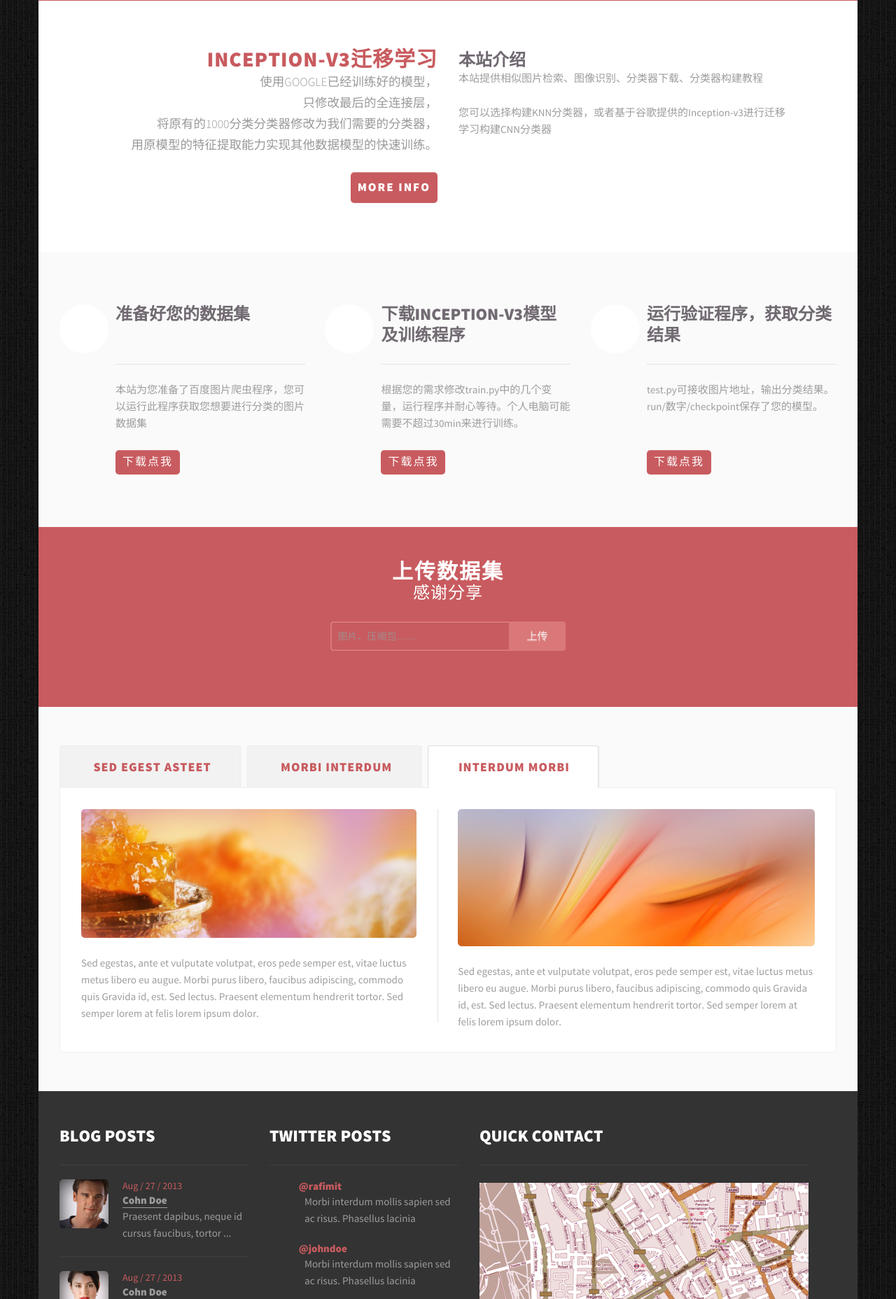
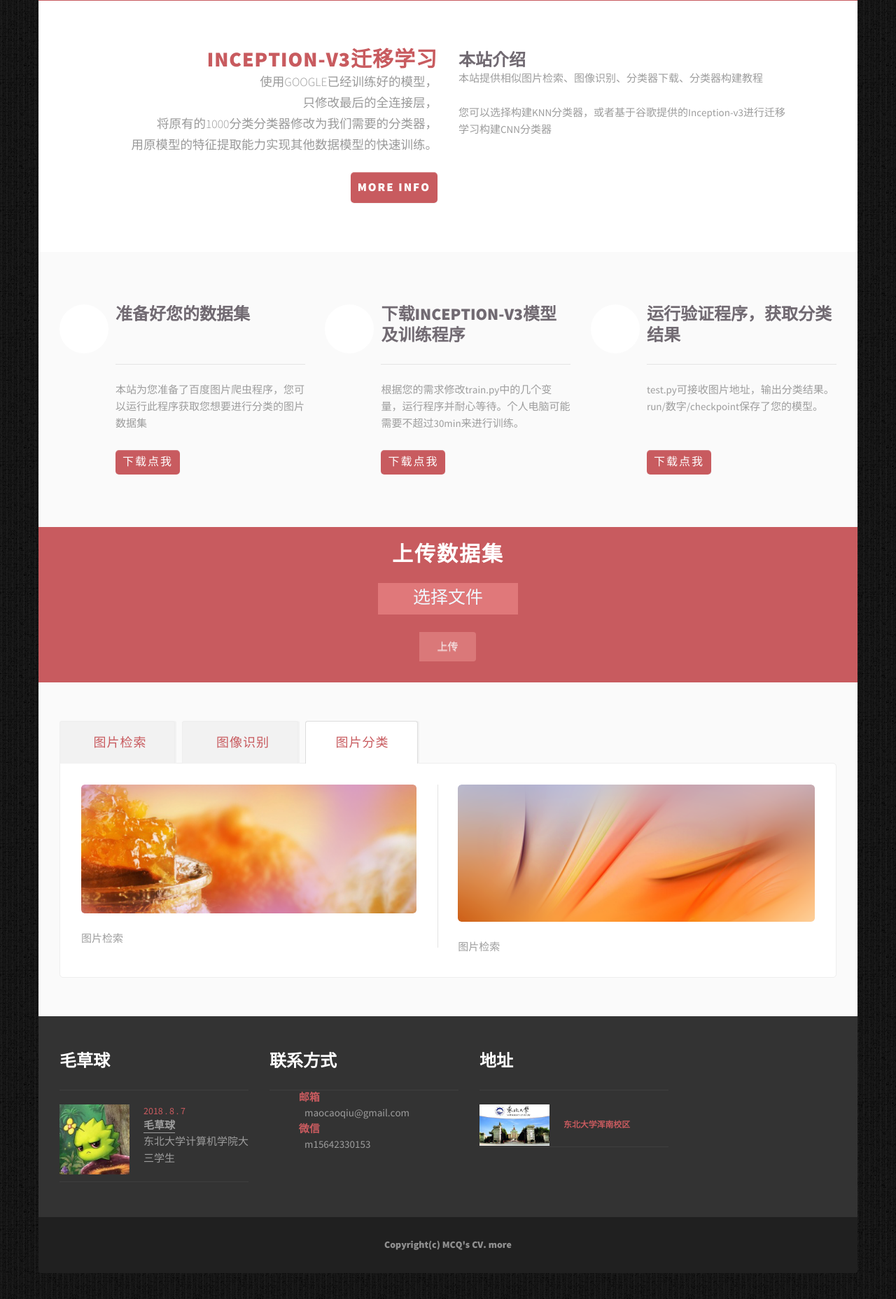
Before and after one commit to HellooYing/mcq-s_cv_web, a Python web app: template templates/index.html in a window 1280 px wide. Shown: the part 897-2753 px from the top of the page at 70% size. Run offline with Jinja, Linux system fonts and the light colour scheme; the template is opened without the code that fills it, so the values that code supplies are empty; some libraries are stand-ins or nearby versions; some web fonts are replaced.

Commit message:
基本调完前端模板，完成了文件s传输

```diff
--- a/main.py
+++ b/main.py
@@ -1,12 +1,12 @@
 from settings import settings,is_closing,signal_handler,try_exit
-from model import MainHandler,LoginHandler
+from model import MainHandler,UploadHandler
 import tornado.ioloop
 import signal
 from tornado.options import options
 
 application = tornado.web.Application([
     (r"/", MainHandler),
-    (r"/login", LoginHandler),
+    (r"/upload", UploadHandler),
 ], **settings)
 
 
--- a/static/css/custom-styles.css
+++ b/static/css/custom-styles.css
@@ -175,7 +175,7 @@ left: auto;
 /* ==========================================================================
     General styles stars here
    ========================================================================== */
-	.featured-heading{background: #c85b5f; text-align: center; text-transform: uppercase; padding-top: 50px; padding-bottom: 70px;}
+	.featured-heading{background: #c85b5f; text-align: center; text-transform: uppercase; padding-top: 25px; padding-bottom: 20px;}
 	.featured-heading h1{font-size: 30px; line-height: 30px; color: #fff;letter-spacing: 2px; font-family: 'source_sans_problack';}
 	.featured-heading h2{font-family: 'source_sans_prolight'; font-size: 24px; line-height: 30px; letter-spacing: 1px;
                          color: #fff; font-weight: normal;}
--- a/templates/index.html
+++ b/templates/index.html
@@ -2,7 +2,10 @@
 <!--[if lt IE 7]>      <html class="no-js lt-ie9 lt-ie8 lt-ie7"> <![endif]-->
 <!--[if IE 7]>         <html class="no-js lt-ie9 lt-ie8"> <![endif]-->
 <!--[if IE 8]>         <html class="no-js lt-ie9"> <![endif]-->
-<!--[if gt IE 8]><!--> <html class="no-js"> <!--<![endif]-->
+<!--[if gt IE 8]><!-->
+<html class="no-js">
+<!--<![endif]-->
+
 <head>
     <meta charset="utf-8">
     <meta http-equiv="X-UA-Compatible" content="IE=edge,chrome=1">
@@ -19,6 +22,7 @@
 
     <script src="/static/js/modernizr-2.6.2-respond-1.1.0.min.js"></script>
 </head>
+
 <body>
     <!--[if lt IE 7]>
             <p class="chromeframe">You are using an <strong>outdated</strong> browser. Please <a href="http://browsehappy.com/">upgrade your browser</a> or <a href="http://www.google.com/chromeframe/?redirect=true">activate Google Chrome Frame</a> to improve your experience.</p>
@@ -28,7 +32,8 @@
     <div class="container">
         <div class="site-header">
             <div class="logo">
-                        <h1>毛草球<small>的</small>CV</h1>
+                <h1>毛草球
+                    <small>的</small>CV</h1>
             </div>
             <div class="menu">
                 <div class="navbar">
@@ -37,29 +42,26 @@
                     </a>
                     <div class="nav-collapse collapse">
                         <ul class="nav">
-                                    <li class="active"><a href="#">图片检索</a></li>
-                                    <li><a href="#">上传数据集</a></li>
-                                    <li><a href="#">下载分类器</a></li>
-                                    <li><a href="#">api说明</a></li>
-                                    <li><a href="#">联系我们</a></li>
+                            <li>
+                                <a href="javascript:void(0)" onclick="f1()">本站说明</a>
+                            </li>
+                            <li>
+                                <a href="javascript:void(0)" onclick="f2()">下载分类器</a>
+                            </li>
+                            <li>
+                                <a href="javascript:void(0)" onclick="f3()">上传数据集</a>
+                            </li>
+                            <li>
+                                <a href="javascript:void(0)" onclick="f4()">在线处理</a>
+                            </li>
+                            <li>
+                                <a href="javascript:void(0)" onclick="f5()">联系我们</a>
+                            </li>
                         </ul>
-                            </div><!--/.nav-collapse -->
                     </div>
-                        <div class="mini-menu">
-            <label>
-          <select class="selectnav">
-            <option value="#" selected="">Home</option>
-            <option value="#">About</option>
-            <option value="#">→ Another action</option>
-            <option value="#">→ Something else here</option>
-            <option value="#">→ Another action</option>
-            <option value="#">→ Something else here</option>
-            <option value="#">Services</option>
-            <option value="#">Work</option>
-            <option value="#">Contact</option>
-          </select>
-          </label>
+                    <!--/.nav-collapse -->
                 </div>
+
             </div>
         </div>
     </div>
@@ -90,8 +92,12 @@
                         </div>
                     </div>
                 </div>
-                        <a data-slide="prev" href="#myCarousel" class="carousel-control left"><i class="fw-icon-chevron-left"></i></a>
-                        <a data-slide="next" href="#myCarousel" class="carousel-control right"><i class="fw-icon-chevron-right"></i></a>
+                <a data-slide="prev" href="#myCarousel" class="carousel-control left">
+                    <i class="fw-icon-chevron-left"></i>
+                </a>
+                <a data-slide="next" href="#myCarousel" class="carousel-control right">
+                    <i class="fw-icon-chevron-right"></i>
+                </a>
             </div>
         </div>
     </div>
@@ -101,7 +107,12 @@
                 <div class="span5 offset1">
                     <div class="block">
                         <h1>Inception-v3迁移学习</h1>
-                                <h2><small>使用google已经训练好的模型，<br>只修改最后的全连接层，<br>将原有的1000分类分类器修改为我们需要的分类器，<br>用原模型的特征提取能力实现其他数据模型的快速训练。</small> </h2>
+                        <h2>
+                            <small>使用google已经训练好的模型，
+                                <br>只修改最后的全连接层，
+                                <br>将原有的1000分类分类器修改为我们需要的分类器，
+                                <br>用原模型的特征提取能力实现其他数据模型的快速训练。</small>
+                        </h2>
                         <a href="https://github.com/Hvass-Labs/TensorFlow-Tutorials" class="btn">More Info</a>
                     </div>
                 </div>
@@ -126,7 +137,9 @@
                             <i class="fw-icon-user icon"></i>
                         </a>
                         <div class="media-body">
-                                <h1 class="media-heading">准备好您的数据集 <br> <br> </h1>
+                            <h1 class="media-heading">准备好您的数据集
+                                <br>
+                                <br> </h1>
                             <div class="ruler-bottom"></div>
                             <p class="spacing-t">本站为您准备了百度图片爬虫程序，您可以运行此程序获取您想要进行分类的图片数据集</p>
 
@@ -155,7 +168,10 @@
                         <div class="media-body">
                             <h1 class="media-heading">运行验证程序，获取分类结果</h1>
                             <div class="ruler-bottom"></div>
-                                <p class="spacing-t">test.py可接收图片地址，输出分类结果。run/数字/checkpoint保存了您的模型。 <br> <br></p>
+                            <p class="spacing-t">test.py可接收图片地址，输出分类结果。run/数字/checkpoint保存了您的模型。
+                                <br>
+                                <br>
+                            </p>
                             <a href="#" class="btn">下载点我</a>
                         </div>
                     </div>
@@ -166,20 +182,31 @@
     <div class="container">
         <div class="featured-heading">
             <h1>上传数据集</h1>
-                    <h2>感谢分享</h2>
-                    <form class="form-horizontal input-append">
-                        <input class="span3" type="text" placeholder="图片、压缩包……">图片、压缩包……
+            <form class="form-horizontal input-append"  action="/upload" method="post" enctype="multipart/form-data">
+                <input type="file" name="uploadfile" id="file" class="inputfile span3" style=" width: 0.1px;height: 0.1px;opacity: 0;overflow: hidden;position: absolute;z-index: -1;"
+                    data-multiple-caption="{count} files selected" multiple />
+                <label for="file" style="color:aliceblue;padding: 10px;height: 45px;width:200px;font-size: 25px;margin-bottom: 25px;background-color: rgba(250, 150, 150, 0.5)">选择文件</label>
                 <button type="submit" class="btn">上传</button>
             </form>
         </div>
-            </div><div class="tlinks">Collect from <a href="http://www.cssmoban.com/" >企业网站模板</a></div>
+    </div>
+
 
     <div class="container">
         <div class="tabs">
             <ul id="myTab" class="nav nav-tabs">
-                      <li class=""><a href="#Sedegestasteet" data-toggle="tab"><i class="fw-icon-flag"></i> Sed egest asteet</a></li>
-                      <li class=""><a href="#morbiinterdum" data-toggle="tab"><i class="fw-icon-tint"></i> morbi interdum</a></li>
-                      <li class="active"><a href="#interdumMorbi" data-toggle="tab"><i class="fw-icon-magnet"></i>interdum Morbi </a></li>
+                <li class="">
+                    <a href="#Sedegestasteet" data-toggle="tab">
+                        <i class="fw-icon-flag"></i> 图片检索</a>
+                </li>
+                <li class="">
+                    <a href="#morbiinterdum" data-toggle="tab">
+                        <i class="fw-icon-tint"></i> 图像识别</a>
+                </li>
+                <li class="active">
+                    <a href="#interdumMorbi" data-toggle="tab">
+                        <i class="fw-icon-magnet"></i>图片分类 </a>
+                </li>
             </ul>
             <div id="myTabContent" class="tab-content">
                 <div class="tab-pane fade active in" id="Sedegestasteet">
@@ -187,13 +214,13 @@
                         <div class="span6 ruler-right ruler-bottom">
                             <div class="block">
                                 <img src="/static/img/img1.png" class="spacing-b" alt="">
-                                <p class="last">Sed egestas, ante et vulputate volutpat, eros pede semper est, vitae luctus metus libero eu augue. Morbi purus libero, faucibus adipiscing, commodo quis Gravida id, est. Sed lectus. Praesent elementum hendrerit tortor. Sed semper lorem at felis lorem ipsum dolor.</p>
+                                <p class="last">图片检索</p>
                             </div>
                         </div>
                         <div class="span6">
                             <div class="block no-spacing-l">
                                 <img src="/static/img/img2.png" class="spacing-b no-spacing-l" alt="">
-                                <p class="last">Sed egestas, ante et vulputate volutpat, eros pede semper est, vitae luctus metus libero eu augue. Morbi purus libero, faucibus adipiscing, commodo quis Gravida id, est. Sed lectus. Praesent elementum hendrerit tortor. Sed semper lorem at felis lorem ipsum dolor.</p>
+                                <p class="last">图片检索</p>
                             </div>
                         </div>
                     </div>
@@ -203,13 +230,13 @@
                         <div class="span6 ruler-right">
                             <div class="block">
                                 <img src="/static/img/img1.png" class="spacing-b" alt="">
-                                <p class="last">Sed egestas, ante et vulputate volutpat, eros pede semper est, vitae luctus metus libero eu augue. Morbi purus libero, faucibus adipiscing, commodo quis Gravida id, est. Sed lectus. Praesent elementum hendrerit tortor. Sed semper lorem at felis lorem ipsum dolor.</p>
+                                <p class="last">图像识别</p>
                             </div>
                         </div>
                         <div class="span6">
                             <div class="block no-spacing-l">
                                 <img src="/static/img/img2.png" class="spacing-b no-spacing-l" alt="">
-                                <p class="last">Sed egestas, ante et vulputate volutpat, eros pede semper est, vitae luctus metus libero eu augue. Morbi purus libero, faucibus adipiscing, commodo quis Gravida id, est. Sed lectus. Praesent elementum hendrerit tortor. Sed semper lorem at felis lorem ipsum dolor.</p>
+                                <p class="last">图像识别</p>
                             </div>
                         </div>
                     </div>
@@ -219,96 +246,82 @@
                         <div class="span6 ruler-right">
                             <div class="block">
                                 <img src="/static/img/img1.png" class="spacing-b" alt="">
-                                <p class="last">Sed egestas, ante et vulputate volutpat, eros pede semper est, vitae luctus metus libero eu augue. Morbi purus libero, faucibus adipiscing, commodo quis Gravida id, est. Sed lectus. Praesent elementum hendrerit tortor. Sed semper lorem at felis lorem ipsum dolor.</p>
+                                <p class="last">图片分类</p>
                             </div>
                         </div>
                         <div class="span6">
                             <div class="block no-spacing-l">
                                 <img src="/static/img/img2.png" class="spacing-b no-spacing-l" alt="">
-                                <p class="last">Sed egestas, ante et vulputate volutpat, eros pede semper est, vitae luctus metus libero eu augue. Morbi purus libero, faucibus adipiscing, commodo quis Gravida id, est. Sed lectus. Praesent elementum hendrerit tortor. Sed semper lorem at felis lorem ipsum dolor.</p>
+                                <p class="last">图片分类</p>
                             </div>
                         </div>
                     </div>
-
                 </div>
-
-
             </div>
-
-
-
-
-
-
-
         </div>
     </div>
    <div class="container">
         <div class="site-info">
             <div class="span3">
-                        <h1>Blog posts</h1>
+                <h1>毛草球</h1>
                 <div class="posts">
                     <ul>
-                                <li><img src="/static/img/img3.png" class="pull-left" alt="">
-                                    Aug / 27 / 2013 <br>
-                                    <h6><a href="#">Cohn Doe</a></h6>
-                                    <p class="last">Praesent dapibus, neque id cursus faucibus, tortor ...</p>
 
-                                </li>
-                                <li><img src="/static/img/img4.png" class="pull-left" alt="">
-                                    Aug / 27 / 2013 <br>
-                                    <h6><a href="#">Cohn Doe</a></h6>
-                                    <p class="last">Praesent dapibus, neque id cursus faucibus, tortor ...</p>
-
-                                </li>
-                                <li class="no-border-bottom"><img src="/static/img/img5.png" class="pull-left" alt="">
-                                    Aug / 27 / 2013 <br>
-                                    <h6><a href="#">Cohn Doe</a></h6>
-                                    <p class="last">Praesent dapibus, neque id cursus faucibus, tortor ...</p>
+                        <li>
+                            <img src="/static/img/img4.jpg" style="width:100px;" class="pull-left" alt=""> 2018 . 8 . 7
+                            <br>
+                            <h6>
+                                <a href="#">毛草球</a>
+                            </h6>
+                            <p class="last">东北大学计算机学院大三学生</p>
 
                         </li>
                     </ul>
                 </div>
             </div>
-                    <div class="span3">
-                         <h1>Twitter posts</h1>
+            <div class="span3" >
+                <h1>联系方式</h1>
                 <div class="posts">
                     <ul>
-                                <li class="no-border-bottom"><a href="#"><i class="fw-icon-twitter"></i></a>
-                                    <strong>@rafimit</strong> <br>
-                                    <p class="last">Morbi interdum mollis sapien sed ac risus. Phasellus lacinia</p>
-
-                                </li>
-                                <li class="no-border-bottom no-spacing-t"><a href="#"><i class="fw-icon-twitter"></i></a>
-                                    <strong>@johndoe</strong> <br>
-                                    <p class="last">Morbi interdum mollis sapien sed ac risus. Phasellus lacinia</p>
-                                </li>
-                                <li class="no-border-bottom no-spacing-t"><a href="#"><i class="fw-icon-twitter"></i></a>
-                                    <strong>@amanda</strong> <br>
-                                    <p class="last">Morbi interdum mollis sapien sed ac risus. Phasellus lacinia</p>
-                                </li>
-                                <li class="no-border-bottom no-spacing-t"><a href="#"><i class="fw-icon-twitter"></i></a>
-                                    <strong>@peter</strong> <br>
-                                    <p class="last">Morbi interdum mollis sapien sed ac risus. Phasellus lacinia</p>
+                        <li class="no-border-bottom no-spacing-t">
+                            <a href="#">
+                                <i class="fw-icon-ok"></i>
+                            </a>
+                            <strong>邮箱</strong>
+                            <br>
+                            <p class="last">maocaoqiu@gmail.com</p>
+                            <a href="#">
+                                <i class="fw-icon-qrcode"></i>
+                            </a>
+                            <strong>微信</strong>
+                            <br>
+                            <p class="last">m15642330153</p>
                         </li>
                     </ul>
                 </div>
             </div>
-                    <div class="span5">
-                        <h1>Quick contact</h1>
-                        <img src="/static/img/img6.png" class="spacing-t spacing-b" alt="">
-                        <div class="site-address">
-                            <strong>Address</strong><br>
-                            <span>Building name, some street name, some city name, country</span>
+            <div class="span3">
+                <h1>地址</h1>
+                <div class="posts">
+                    <ul>
+
+                        <li>
+                            <img src="/static/img/img5.jpg" style="width:100px;" class="pull-left" alt="">
+                            <br>
+                            <h6>
+                                东北大学浑南校区
+                            </h6>
+
+                        </li>
+                    </ul>
                 </div>
-                          <a href="#" class="link"> info@sitename.com </a> /  (000)  888 888 8888
-
             </div>
         </div>
     </div>
     <div class="container">
         <div class="copy-rights">
-                    Copyright(c) website name.   Images from: <a href="">wallpaperswide.com</a>/ <a href="">photorack</a> - More Templates <a href="http://www.cssmoban.com/" target="_blank" title="模板之家">模板之家</a> - Collect from <a href="http://www.cssmoban.com/" title="网页模板" target="_blank">网页模板</a>
+            Copyright(c) MCQ's CV.
+            <a href="https://github.com/HellooYing">more</a>
         </div>
     </div>
 
@@ -318,7 +331,42 @@
         $('#myCarousel').carousel({
             interval: 3800
         });
+        var inputs = document.querySelectorAll('.inputfile');
+        Array.prototype.forEach.call(inputs, function (input) {
+            var label = input.nextElementSibling,
+                labelVal = label.innerHTML;
+
+            input.addEventListener('change', function (e) {
+                var fileName = '';
+                if (this.files && this.files.length > 1)
+                    fileName = (this.getAttribute('data-multiple-caption') || '')
+                        .replace('{count}', this.files.length);
+                else
+                    fileName = e.target.value.split('\\').pop();
+
+                if (fileName)
+                    label.querySelector('span').innerHTML = fileName;
+                else
+                    label.innerHTML = labelVal;
+            });
+        });
+        function f1(){
+            document.body.scrollTop = document.documentElement.scrollTop = 800;
+            }
+        function f2(){
+            document.body.scrollTop = document.documentElement.scrollTop = 1200;
+            }
+        function f3(){
+            document.body.scrollTop = document.documentElement.scrollTop = 1400;
+            }
+        function f4(){
+            document.body.scrollTop = document.documentElement.scrollTop = 1800;
+            }
+        function f5(){
+            document.body.scrollTop = document.documentElement.scrollTop = 2200;
+            }
     </script>
 
 </body>
+
 </html>
```
Also changed, not shown: model.py (+8 -3 lines), static/img/img3.png (deleted), static/img/img4.jpg (added), static/img/img4.png (deleted), static/img/img5.jpg (added), static/img/img5.png (deleted), static/img/img6.png (deleted), static/uoload/05.jpg (added). Lines whose indentation alone changed are shown as unchanged.
